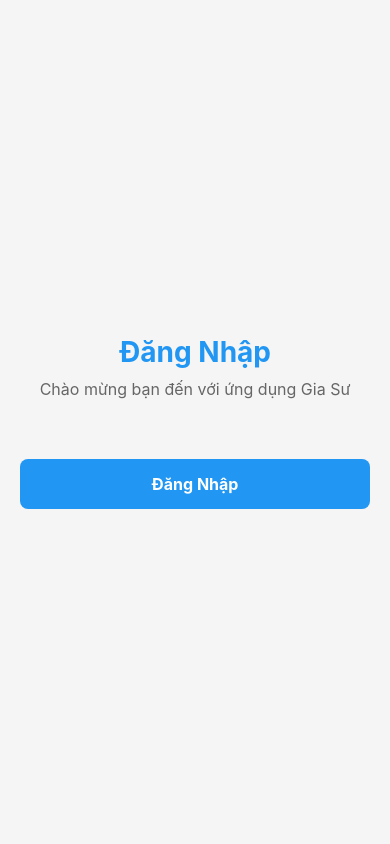
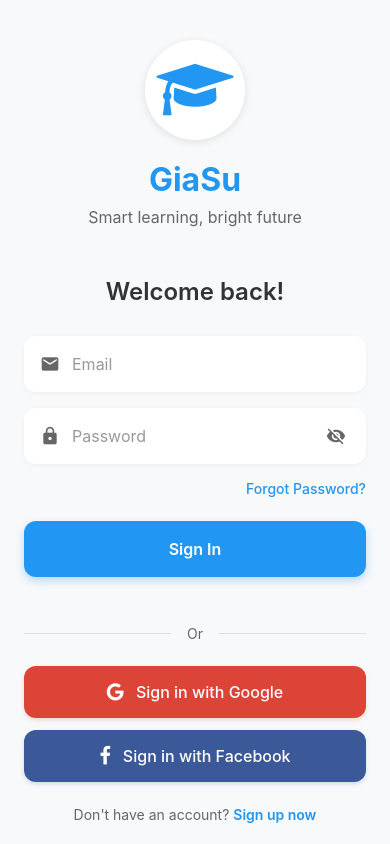
Before and after one commit to TalJa1/GiaSu, a React Native app: screen /Login in a window 390 px wide. Built offline with nearby package versions, Linux system fonts and the light colour scheme.

Commit message:
feat: enhance login screen with email/password input and social login options

```diff
--- a/views/Login.tsx
+++ b/views/Login.tsx
@@ -1,14 +1,34 @@
-import { StyleSheet, Text, ScrollView, TouchableOpacity } from 'react-native';
-import React from 'react';
+import {
+  StyleSheet,
+  Text,
+  ScrollView,
+  TouchableOpacity,
+  View,
+  TextInput,
+} from 'react-native';
+import React, { useState } from 'react';
 import { SafeAreaView } from 'react-native-safe-area-context';
 import { useNavigation } from '@react-navigation/native';
+import Icon from 'react-native-vector-icons/FontAwesome';
+import MaterialIcons from 'react-native-vector-icons/MaterialIcons';
 
 const Login = () => {
   const navigation = useNavigation<any>();
+  const [email, setEmail] = useState('');
+  const [password, setPassword] = useState('');
+  const [showPassword, setShowPassword] = useState(false);
 
   const handleLogin = () => {
-    // Here you can add your login logic
-    // For now, we'll just navigate to the main app
+    navigation.replace('MainApp');
+  };
+
+  const handleGoogleLogin = () => {
+    console.log('Google login pressed');
+    navigation.replace('MainApp');
+  };
+
+  const handleFacebookLogin = () => {
+    console.log('Facebook login pressed');
     navigation.replace('MainApp');
   };
 
@@ -19,15 +39,101 @@
         contentContainerStyle={styles.contentContainer}
         showsVerticalScrollIndicator={false}
       >
-        <Text style={styles.title}>Đăng Nhập</Text>
-        <Text style={styles.subtitle}>Chào mừng bạn đến với ứng dụng Gia Sư</Text>
+        <View style={styles.headerSection}>
+          <View style={styles.logoContainer}>
+            <Icon name="graduation-cap" size={60} color="#2196F3" />
+          </View>
+          <Text style={styles.title}>GiaSu</Text>
+          <Text style={styles.subtitle}>
+            Smart learning, bright future
+          </Text>
+        </View>
 
-        {/* Temporary login button */}
-        <TouchableOpacity style={styles.loginButton} onPress={handleLogin}>
-          <Text style={styles.loginButtonText}>Đăng Nhập</Text>
-        </TouchableOpacity>
+        <View style={styles.formContainer}>
+          <Text style={styles.welcomeText}>Welcome back!</Text>
 
-        {/* Add your login form here */}
+          <View style={styles.inputContainer}>
+            <MaterialIcons
+              name="email"
+              size={20}
+              color="#666"
+              style={styles.inputIcon}
+            />
+            <TextInput
+              style={styles.textInput}
+              placeholder="Email"
+              placeholderTextColor="#999"
+              value={email}
+              onChangeText={setEmail}
+              keyboardType="email-address"
+              autoCapitalize="none"
+            />
+          </View>
+
+          <View style={styles.inputContainer}>
+            <MaterialIcons
+              name="lock"
+              size={20}
+              color="#666"
+              style={styles.inputIcon}
+            />
+            <TextInput
+              style={styles.textInput}
+              placeholder="Password"
+              placeholderTextColor="#999"
+              value={password}
+              onChangeText={setPassword}
+              secureTextEntry={!showPassword}
+            />
+            <TouchableOpacity
+              onPress={() => setShowPassword(!showPassword)}
+              style={styles.eyeIcon}
+            >
+              <MaterialIcons
+                name={showPassword ? 'visibility' : 'visibility-off'}
+                size={20}
+                color="#666"
+              />
+            </TouchableOpacity>
+          </View>
+
+          <TouchableOpacity style={styles.forgotPassword}>
+            <Text style={styles.forgotPasswordText}>Forgot Password?</Text>
+          </TouchableOpacity>
+
+          <TouchableOpacity style={styles.loginButton} onPress={handleLogin}>
+            <Text style={styles.loginButtonText}>Sign In</Text>
+          </TouchableOpacity>
+
+          <View style={styles.dividerContainer}>
+            <View style={styles.divider} />
+            <Text style={styles.dividerText}>Or</Text>
+            <View style={styles.divider} />
+          </View>
+
+          <TouchableOpacity
+            style={styles.googleButton}
+            onPress={handleGoogleLogin}
+          >
+            <Icon name="google" size={20} color="#fff" />
+            <Text style={styles.socialButtonText}>Sign in with Google</Text>
+          </TouchableOpacity>
+
+          <TouchableOpacity
+            style={styles.facebookButton}
+            onPress={handleFacebookLogin}
+          >
+            <Icon name="facebook" size={20} color="#fff" />
+            <Text style={styles.socialButtonText}>Sign in with Facebook</Text>
+          </TouchableOpacity>
+
+          <View style={styles.signupContainer}>
+            <Text style={styles.signupText}>Don't have an account? </Text>
+            <TouchableOpacity>
+              <Text style={styles.signupLink}>Sign up now</Text>
+            </TouchableOpacity>
+          </View>
+        </View>
       </ScrollView>
     </SafeAreaView>
   );
@@ -38,40 +144,186 @@
 const styles = StyleSheet.create({
   container: {
     flex: 1,
-    backgroundColor: '#f5f5f5',
+    backgroundColor: '#f8f9fa',
   },
   scrollView: {
     flex: 1,
   },
   contentContainer: {
     flexGrow: 1,
-    padding: 20,
+    paddingHorizontal: 24,
+  },
+  headerSection: {
+    alignItems: 'center',
+    paddingTop: 40,
+    paddingBottom: 30,
+  },
+  logoContainer: {
+    width: 100,
+    height: 100,
+    borderRadius: 50,
+    backgroundColor: '#fff',
     justifyContent: 'center',
+    alignItems: 'center',
+    marginBottom: 20,
+    shadowColor: '#000',
+    shadowOffset: {
+      width: 0,
+      height: 2,
+    },
+    shadowOpacity: 0.1,
+    shadowRadius: 8,
+    elevation: 5,
   },
   title: {
-    fontSize: 28,
+    fontSize: 32,
     fontWeight: 'bold',
-    textAlign: 'center',
-    marginBottom: 10,
     color: '#2196F3',
+    marginBottom: 8,
   },
   subtitle: {
     fontSize: 16,
+    color: '#666',
     textAlign: 'center',
-    marginBottom: 40,
-    color: '#666',
+  },
+  formContainer: {
+    flex: 1,
+    paddingTop: 20,
+  },
+  welcomeText: {
+    fontSize: 24,
+    fontWeight: '600',
+    color: '#333',
+    marginBottom: 30,
+    textAlign: 'center',
+  },
+  inputContainer: {
+    flexDirection: 'row',
+    alignItems: 'center',
+    backgroundColor: '#fff',
+    borderRadius: 12,
+    marginBottom: 16,
+    paddingHorizontal: 16,
+    height: 56,
+    shadowColor: '#000',
+    shadowOffset: {
+      width: 0,
+      height: 1,
+    },
+    shadowOpacity: 0.05,
+    shadowRadius: 4,
+    elevation: 2,
+  },
+  inputIcon: {
+    marginRight: 12,
+  },
+  textInput: {
+    flex: 1,
+    fontSize: 16,
+    color: '#333',
+    height: '100%',
+  },
+  eyeIcon: {
+    padding: 4,
+  },
+  forgotPassword: {
+    alignSelf: 'flex-end',
+    marginBottom: 24,
+  },
+  forgotPasswordText: {
+    color: '#2196F3',
+    fontSize: 14,
+    fontWeight: '500',
   },
   loginButton: {
     backgroundColor: '#2196F3',
-    paddingVertical: 15,
-    paddingHorizontal: 30,
-    borderRadius: 8,
+    borderRadius: 12,
+    height: 56,
+    justifyContent: 'center',
     alignItems: 'center',
-    marginTop: 20,
+    marginBottom: 24,
+    shadowColor: '#2196F3',
+    shadowOffset: {
+      width: 0,
+      height: 4,
+    },
+    shadowOpacity: 0.3,
+    shadowRadius: 8,
+    elevation: 6,
   },
   loginButtonText: {
-    color: 'white',
+    color: '#fff',
     fontSize: 16,
-    fontWeight: 'bold',
+    fontWeight: '600',
+  },
+  dividerContainer: {
+    flexDirection: 'row',
+    alignItems: 'center',
+    marginVertical: 24,
+  },
+  divider: {
+    flex: 1,
+    height: 1,
+    backgroundColor: '#e0e0e0',
+  },
+  dividerText: {
+    marginHorizontal: 16,
+    fontSize: 14,
+    color: '#666',
+  },
+  googleButton: {
+    backgroundColor: '#db4437',
+    borderRadius: 12,
+    height: 52,
+    flexDirection: 'row',
+    justifyContent: 'center',
+    alignItems: 'center',
+    marginBottom: 12,
+    shadowColor: '#db4437',
+    shadowOffset: {
+      width: 0,
+      height: 2,
+    },
+    shadowOpacity: 0.2,
+    shadowRadius: 4,
+    elevation: 3,
+  },
+  facebookButton: {
+    backgroundColor: '#3b5998',
+    borderRadius: 12,
+    height: 52,
+    flexDirection: 'row',
+    justifyContent: 'center',
+    alignItems: 'center',
+    marginBottom: 24,
+    shadowColor: '#3b5998',
+    shadowOffset: {
+      width: 0,
+      height: 2,
+    },
+    shadowOpacity: 0.2,
+    shadowRadius: 4,
+    elevation: 3,
+  },
+  socialButtonText: {
+    color: '#fff',
+    fontSize: 16,
+    fontWeight: '500',
+    marginLeft: 12,
+  },
+  signupContainer: {
+    flexDirection: 'row',
+    justifyContent: 'center',
+    alignItems: 'center',
+    paddingBottom: 20,
+  },
+  signupText: {
+    fontSize: 14,
+    color: '#666',
+  },
+  signupLink: {
+    fontSize: 14,
+    color: '#2196F3',
+    fontWeight: '600',
   },
 });
```
